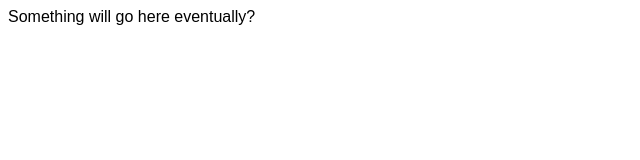
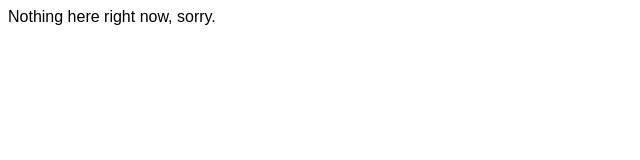
Before and after one commit to kazimuth/kazimuth.github.io, a plain HTML site: page index.html in a window 1280 px wide. Shown: the full height of the page, 0-640 px from the left. Drawn offline with Linux system fonts and the light colour scheme.

Commit message:
Update index.html

```diff
--- a/index.html
+++ b/index.html
@@ -1,4 +1,4 @@
 <!doctype html>
 <div style="font-family: sans-serif;">
-    Something will go here eventually?
+    Nothing here right now, sorry.
 </div>
```
